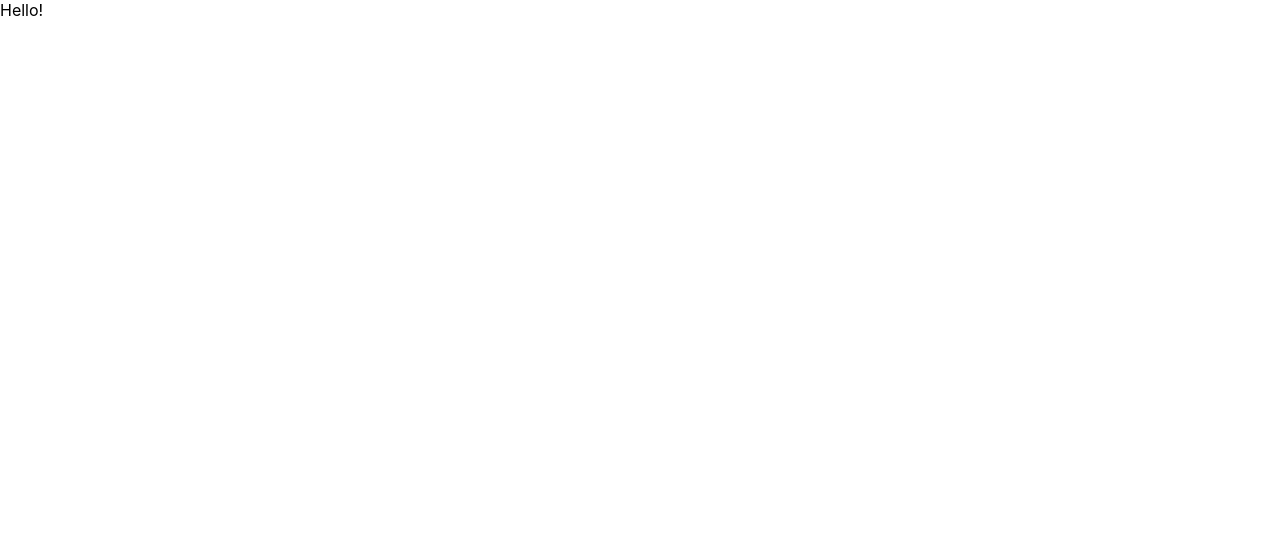
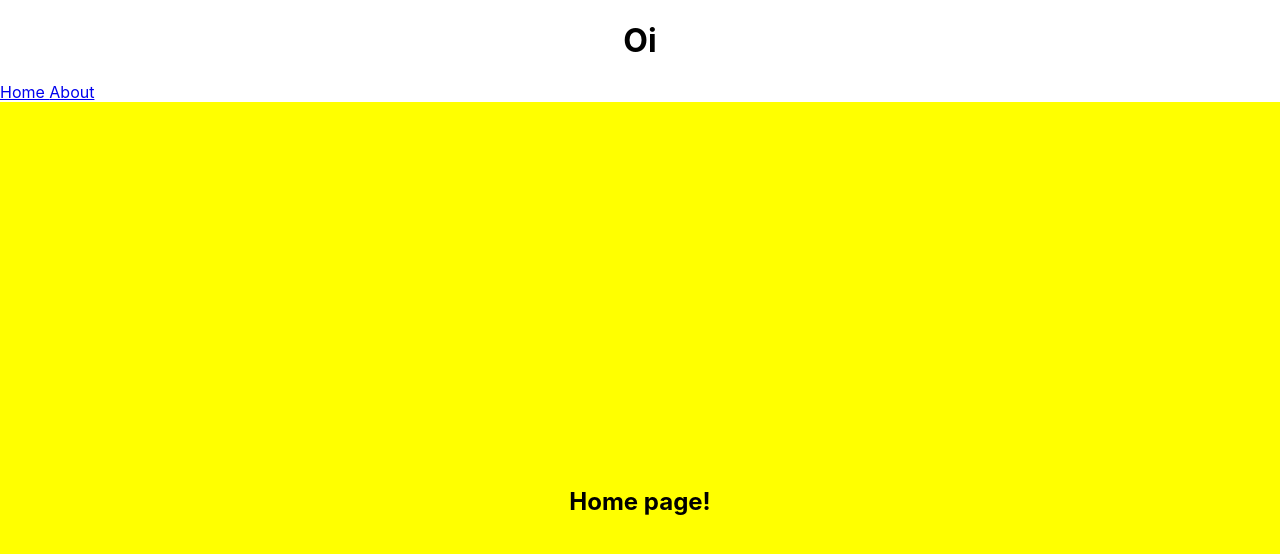
Before and after one commit to lorran-xo/powerpuff-girls-agap2, a React (Create React App) app: page / in a window 1280 px wide. Shown: the top 554 px of the page. Built offline with nearby package versions, Linux system fonts and the light colour scheme.

Commit message:
feat: config routes for screens and navbar

```diff
--- a/src/App.tsx
+++ b/src/App.tsx
@@ -1,3 +1,19 @@
+import { BrowserRouter as Router, Link } from 'react-router-dom';
+
+import Routes from './routes';
+
 export default function App() {
-  return <div>Hello!</div>;
+  return (
+    <Router>
+      {/* LOGO */}
+      {/* NAVBAR */}
+      <div style={{ textAlign: 'center' }}>
+        <h1> Oi </h1>
+      </div>
+      {/* SCREENS */}
+      <Link to="/"> Home </Link>
+      <Link to="about"> About </Link>
+      <Routes />
+    </Router>
+  );
 }
--- /dev/null
+++ b/src/pages/About/index.tsx
@@ -0,0 +1,18 @@
+export default function About() {
+  return (
+    <div
+      style={{
+        height: '100vh',
+        width: '100%',
+        background: 'yellow',
+        display: 'flex',
+        justifyContent: 'center',
+        alignItems: 'center',
+        fontSize: '1.5rem',
+        fontWeight: 'bold',
+      }}
+    >
+      About page!
+    </div>
+  );
+}
--- /dev/null
+++ b/src/pages/Details/index.tsx
@@ -0,0 +1,18 @@
+export default function Details() {
+  return (
+    <div
+      style={{
+        height: '100vh',
+        width: '100%',
+        background: 'yellow',
+        display: 'flex',
+        justifyContent: 'center',
+        alignItems: 'center',
+        fontSize: '1.5rem',
+        fontWeight: 'bold',
+      }}
+    >
+      Details page!
+    </div>
+  );
+}
--- /dev/null
+++ b/src/pages/Home/index.tsx
@@ -0,0 +1,18 @@
+export default function Home() {
+  return (
+    <div
+      style={{
+        height: '100vh',
+        width: '100%',
+        background: 'yellow',
+        display: 'flex',
+        justifyContent: 'center',
+        alignItems: 'center',
+        fontSize: '1.5rem',
+        fontWeight: 'bold',
+      }}
+    >
+      Home page!
+    </div>
+  );
+}
--- /dev/null
+++ b/src/routes/index.tsx
@@ -0,0 +1,14 @@
+import { Routes, Route } from 'react-router-dom';
+import Home from '../pages/Home';
+import About from '../pages/About';
+import Details from '../pages/Details';
+
+export default function MainRoutes() {
+  return (
+    <Routes>
+      <Route path="/" element={<Home />} />
+      <Route path="/about" element={<About />} />
+      <Route path="/details" element={<Details />} />
+    </Routes>
+  );
+}
```
